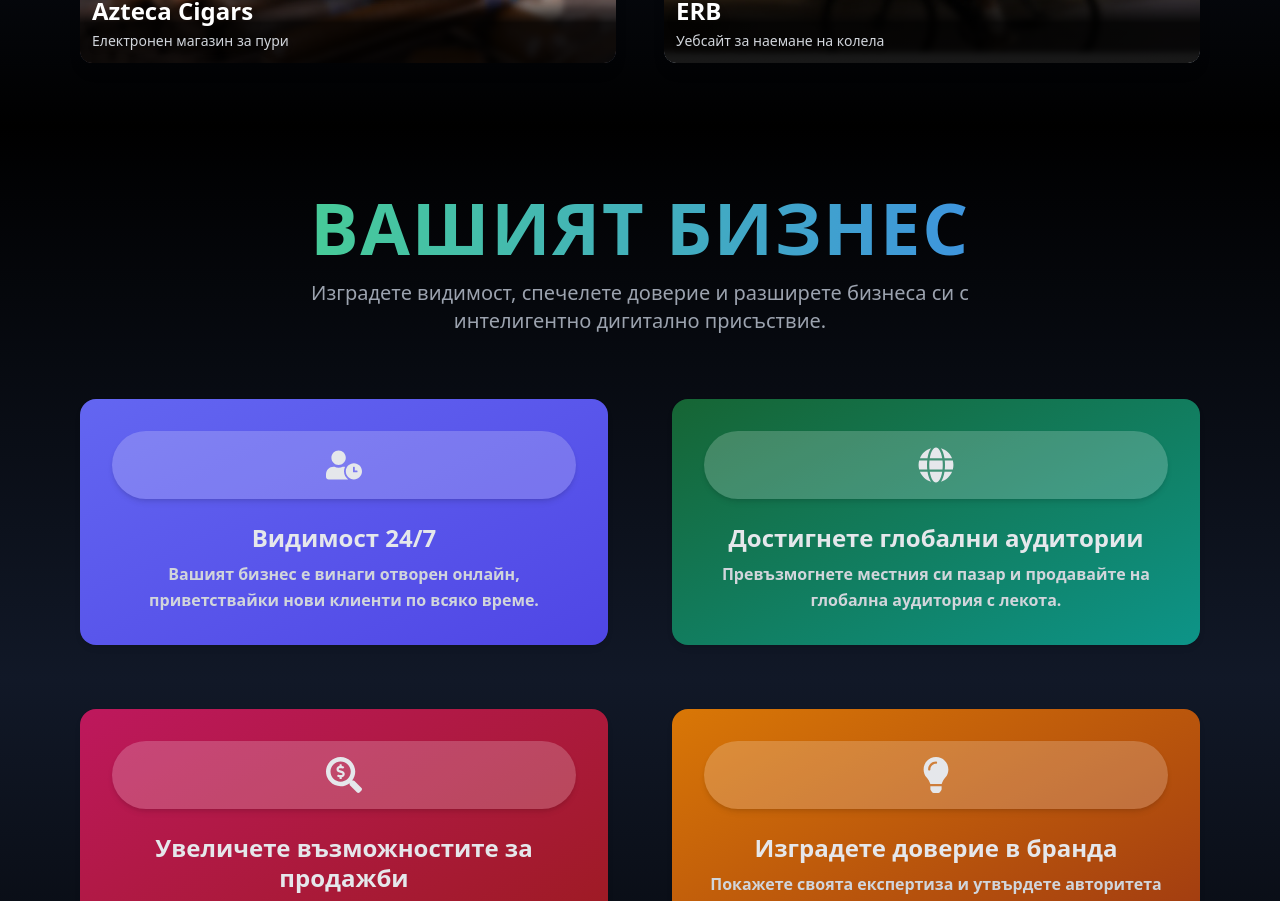
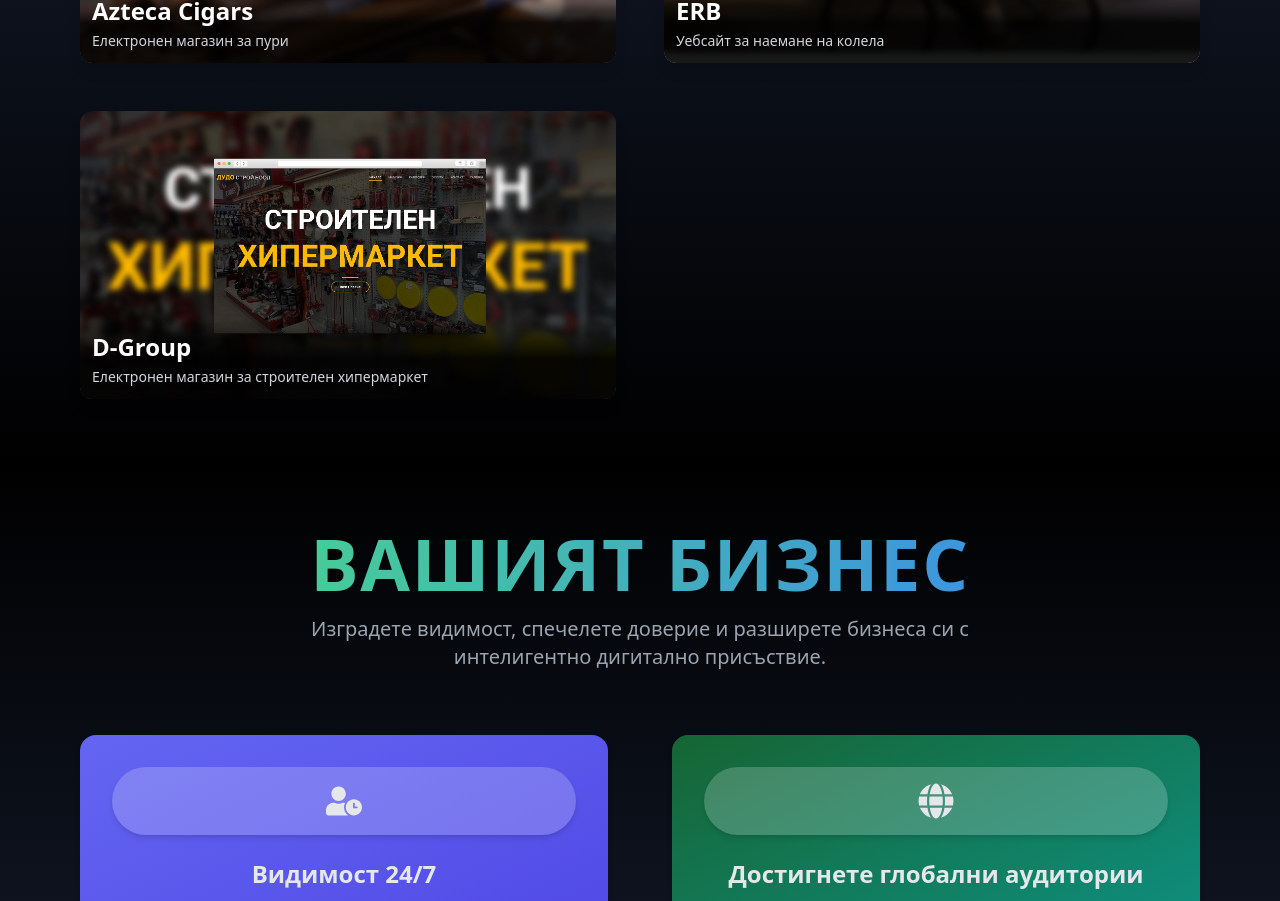
Before and after one commit to dzhanrafetov/Rafetov, a React (Vite) app: page / in a window 1280 px wide. Shown: the part 2609-3510 px from the top of the page. Built offline with nearby package versions, Linux system fonts and the light colour scheme.

Commit message:
added D-group

```diff
--- a/src/pages/Portfolio.tsx
+++ b/src/pages/Portfolio.tsx
@@ -3,6 +3,7 @@ import SkarataWeb from '../assets/skarata_1.webp';
 import DjanamWeb from '../assets/djanam_2.webp';
 import AztecaWeb from '../assets/azteca.webp';
 import KoleloWeb from '../assets/ekolelo.webp';
+import DGroup from '../assets/vdudo.webp';
 
 
 const portfolioItems = [
@@ -33,6 +34,14 @@ const portfolioItems = [
     description: 'Уебсайт за наемане на колела',
     screenshot: KoleloWeb,
     link: 'https://d-group.bg/emil/public/index.php',
+  },
+
+  {
+    id: 2,
+    title: 'D-Group',
+    description: 'Електронен магазин за строителен хипермаркет',
+    screenshot: DGroup,
+    link: 'https://d-group.bg/dudo-stroitelen/index.php',
   },
 ];
 
```
Also changed, not shown: src/assets/vdudo.webp (added), src/assets/zdudo.webp (added).
